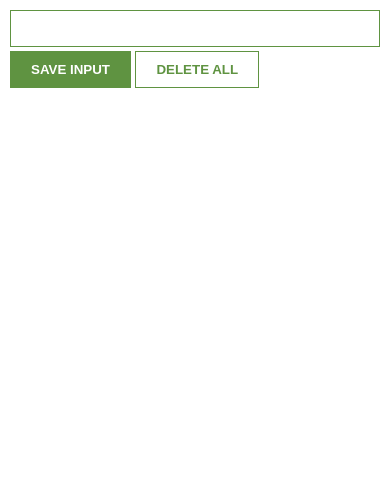
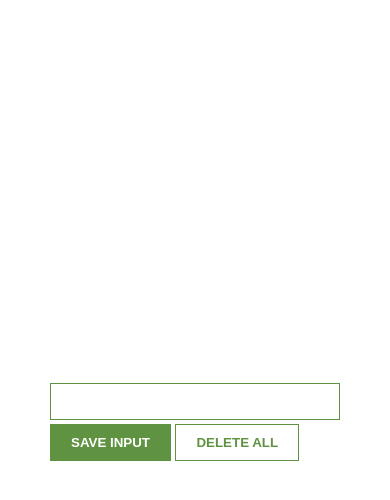
Before and after one commit to GeovanniJDA/Saved-Links, a browser extension: page index.html in a window 390 px wide. Drawn offline with Linux system fonts and the light colour scheme.

Commit message:
responsive

```diff
--- a/index.css
+++ b/index.css
@@ -6,7 +6,11 @@
 body {
     padding: 10px;
     font-family: Arial, Helvetica, sans-serif;
-    min-width: 350px;
+    min-width: 300px;
+}
+
+#container{
+    margin: 20px;
 }
 
 input {
@@ -59,3 +63,19 @@ a {
     color: rgb(235, 47, 47);
     font-size: 23px;
 }
+
+@media screen and (max-width: 1280px){
+    body{
+      padding: 0 30px;
+    }
+}
+
+
+@media screen and (max-width: 740px){
+    body{
+        display: flex;
+        align-items: center;
+        justify-content: center;
+        margin-top: 20px;
+    }
+}
--- a/index.html
+++ b/index.html
@@ -3,11 +3,13 @@
         <link rel="stylesheet" href="index.css">
     </head>
     <body>
-        <input type="text" id="input-el">
-        <button id="input-btn">SAVE INPUT</button>
-        <button id="delete-btn">DELETE ALL</button>
-        <ul id="ul-el">
-        </ul>
+        <div id="container">
+            <input type="text" id="input-el">
+            <button id="input-btn">SAVE INPUT</button>
+            <button id="delete-btn">DELETE ALL</button>
+            <ul id="ul-el">
+            </ul>
+        </div>
         <script src="index.js"></script>
     </body>
 </html>
```
